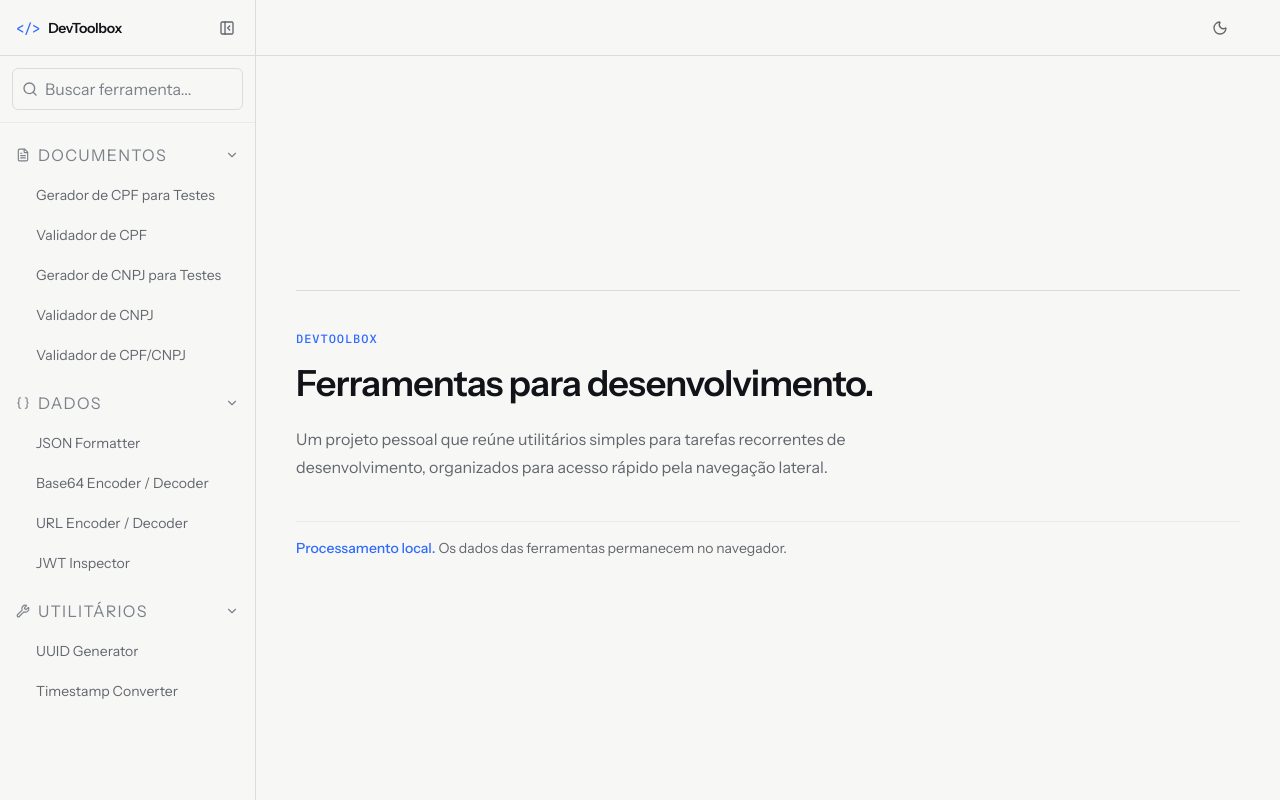
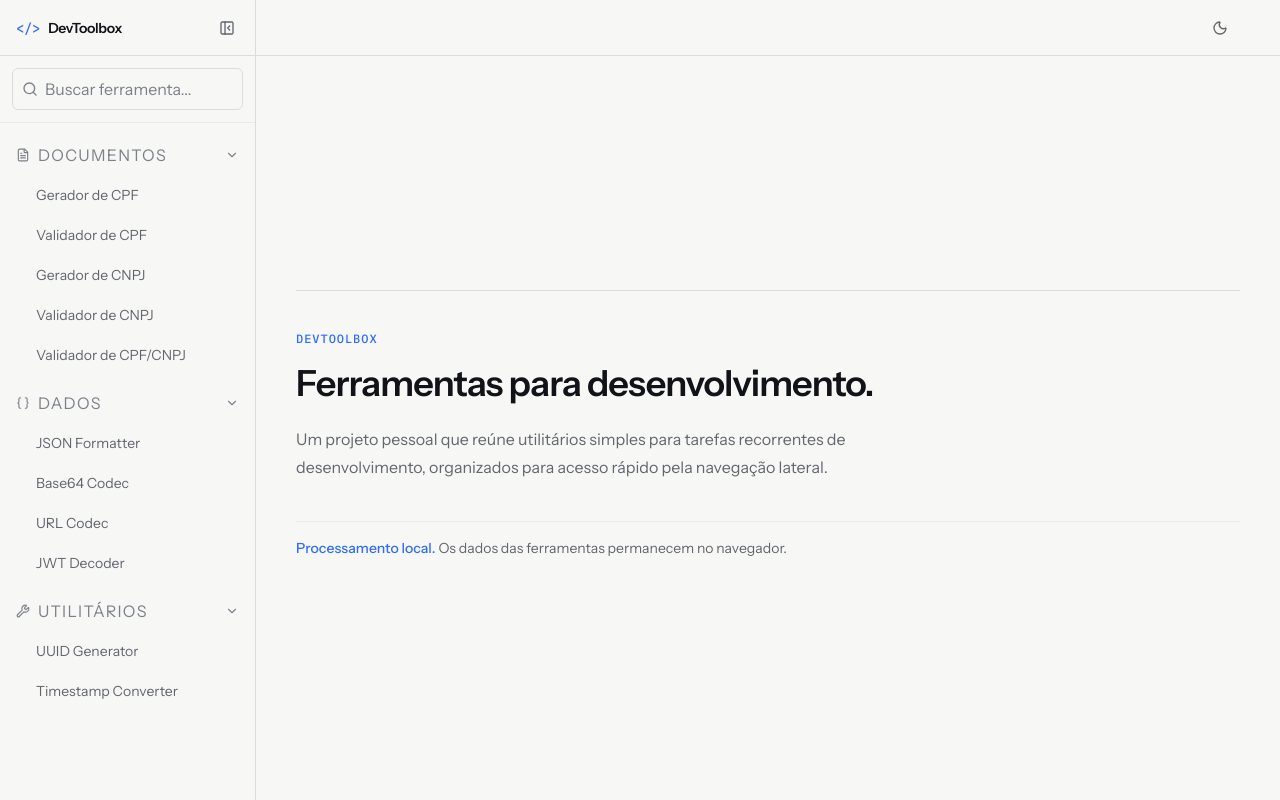
Before and after one commit to GabrielGuilhermess/dev-toolbox, a React (Vite) app: page / in a window 1280 px wide. Built offline with nearby package versions, Linux system fonts and the light colour scheme.

Commit message:
fix(navigation): restore original tool names

```diff
--- a/src/shared/constants/toolRegistry.ts
+++ b/src/shared/constants/toolRegistry.ts
@@ -15,8 +15,8 @@ import type { ToolMeta } from '@/shared/types';
 export const toolRegistry: ToolMeta[] = [
   {
     id: 'cpf-generator',
-    name: 'Gerador de CPF para Testes',
-    description: 'Gera dados sintéticos de CPF para desenvolvimento e QA.',
+    name: 'Gerador de CPF',
+    description: 'Gera CPFs válidos para desenvolvimento e testes.',
     category: 'documents',
     path: '/cpf-generator',
     icon: FileText,
@@ -31,8 +31,8 @@ export const toolRegistry: ToolMeta[] = [
   },
   {
     id: 'cnpj-generator',
-    name: 'Gerador de CNPJ para Testes',
-    description: 'Gera dados sintéticos de CNPJ para desenvolvimento e QA.',
+    name: 'Gerador de CNPJ',
+    description: 'Gera CNPJs válidos para desenvolvimento e testes.',
     category: 'documents',
     path: '/cnpj-generator',
     icon: Building2,
@@ -63,15 +63,15 @@ export const toolRegistry: ToolMeta[] = [
   },
   {
     id: 'base64-codec',
-    name: 'Base64 Encoder / Decoder',
-    description: 'Codifica e decodifica texto em Base64 localmente.',
+    name: 'Base64 Codec',
+    description: 'Codifica e decodifica texto em Base64.',
     category: 'data',
     path: '/base64',
     icon: Binary,
   },
   {
     id: 'url-codec',
-    name: 'URL Encoder / Decoder',
+    name: 'URL Codec',
     description: 'Codifica e decodifica componentes de URL.',
     category: 'data',
     path: '/url-codec',
@@ -79,8 +79,8 @@ export const toolRegistry: ToolMeta[] = [
   },
   {
     id: 'jwt-decoder',
-    name: 'JWT Inspector',
-    description: 'Inspeciona header, payload e metadados de tokens JWT localmente.',
+    name: 'JWT Decoder',
+    description: 'Decodifica e inspeciona header, payload e metadados de JWT.',
     category: 'data',
     path: '/jwt-decoder',
     icon: KeyRound,
```
